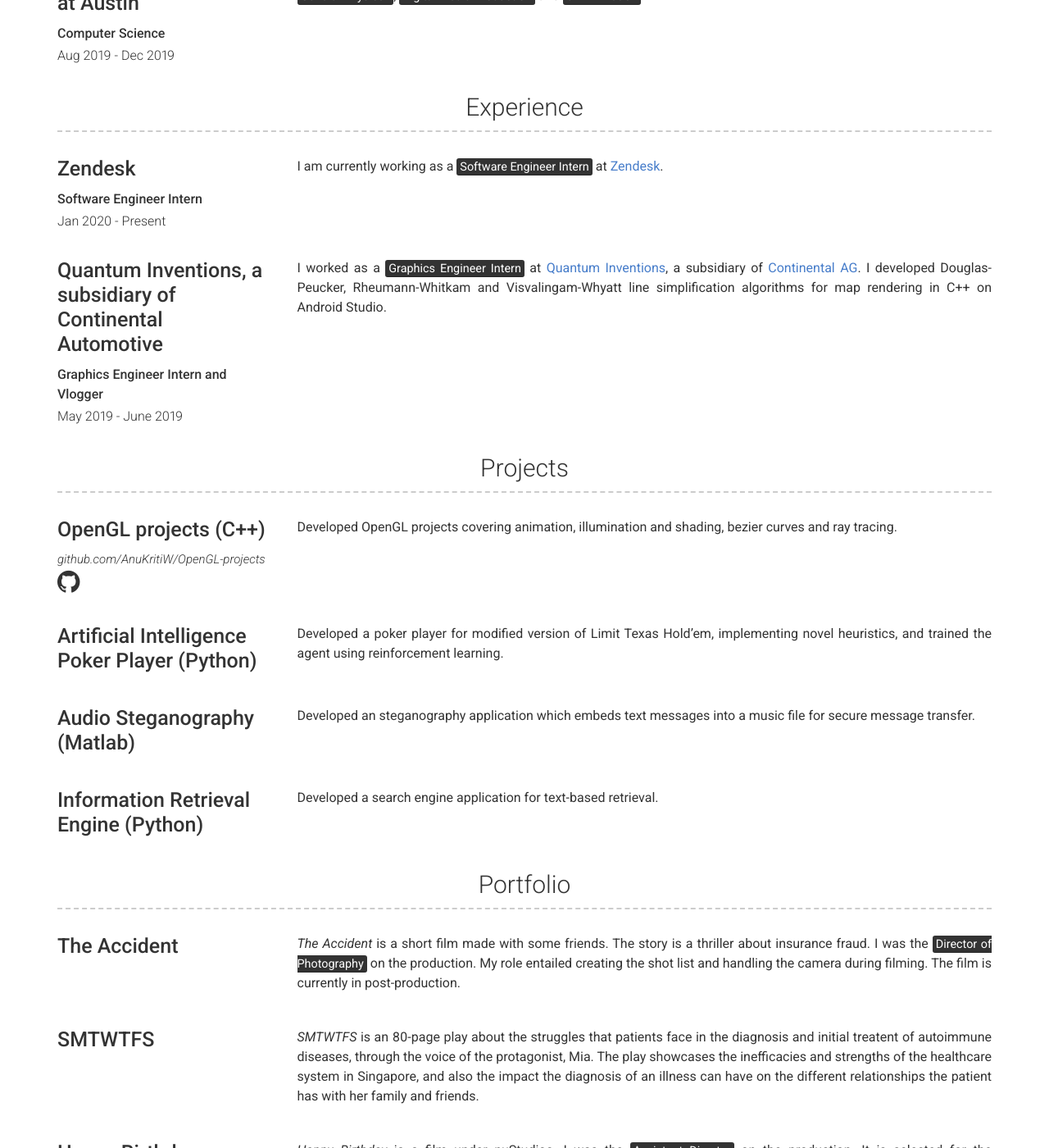
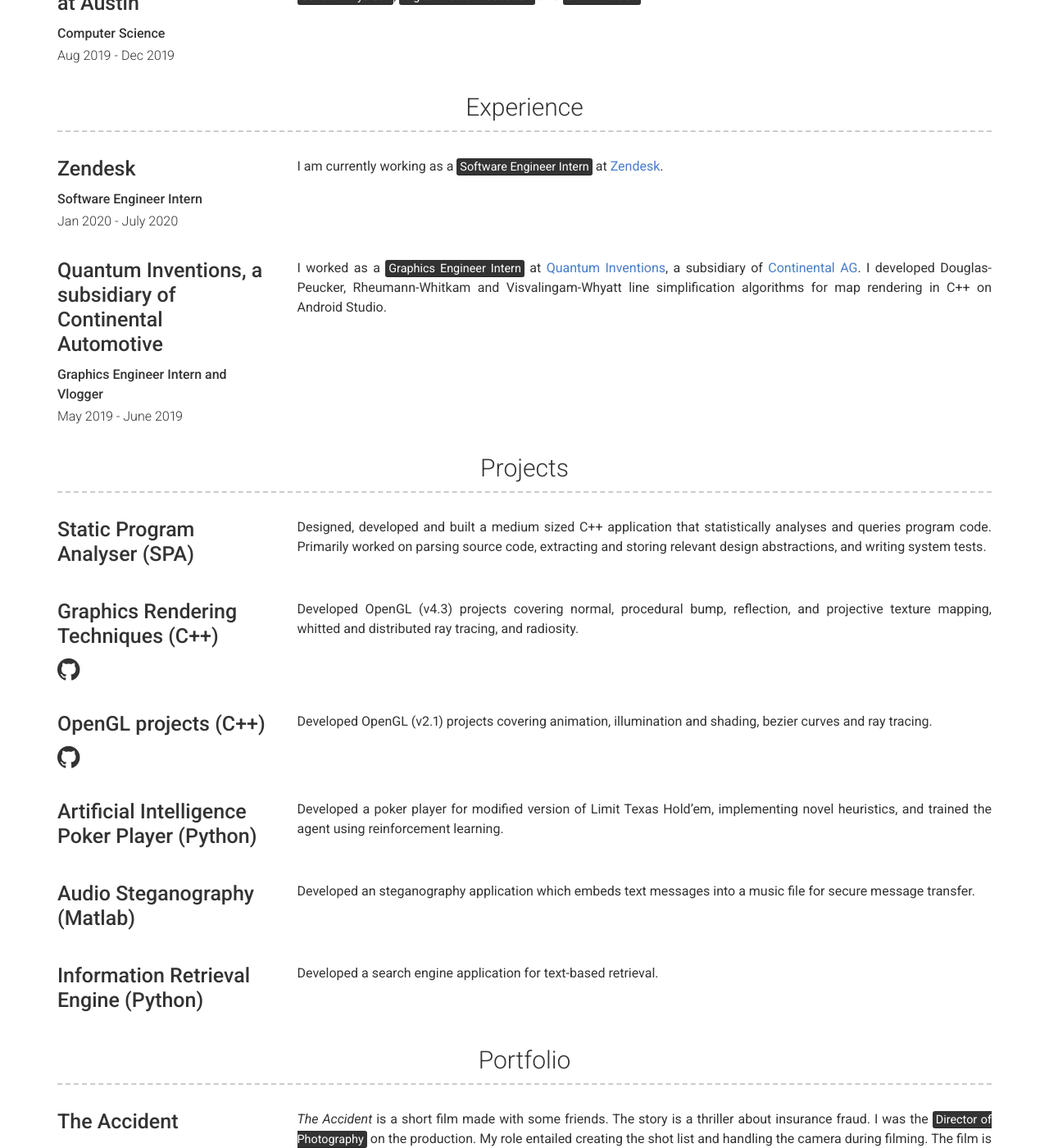
Before and after one commit to AnuKritiW/modern-resume-theme-site, a Jekyll site: the page built from index.md, in a window 1280 px wide and 1400 px high, scrolled down 1079 px. Shown: the whole window at 82% size. Built offline with Jekyll 4.4.1, drawn with Linux system fonts in a browser that asks for light colours.

Commit message:
redo changes.

```diff
--- a/_data/experience.yml
+++ b/_data/experience.yml
@@ -1,7 +1,7 @@
 - company: Zendesk
   # link: zendesk.com/
   job_title: Software Engineer Intern
-  dates: Jan 2020 - Present
+  dates: Jan 2020 - July 2020
   # quote: >
   #  Solving 21st century problems by diging holes and making game changing products like the *not a flamethrower*
   description: | # this will include new lines to allow paragraphs
--- a/_data/projects.yml
+++ b/_data/projects.yml
@@ -1,10 +1,27 @@
+- name: Static Program Analyser (SPA)
+  # link: github.com/AnuKritiW/OpenGL-projects
+  # github: AnuKritiW/OpenGL-projects
+#   quote: >
+#     This is probably one of the greatest apps ever created, if you don't agree you're probably wrong.
+  description: | # this will include new lines to allow paragraphs
+    Designed, developed and built a medium sized C++ application that statistically analyses and queries program code.
+    Primarily worked on parsing source code, extracting and storing relevant design abstractions, and writing system tests.
+
+- name: Graphics Rendering Techniques (C++)
+  # link: github.com/AnuKritiW/Graphics-Rendering-Techniques
+  github: AnuKritiW/Graphics-Rendering-Techniques
+#   quote: >
+#     This is probably one of the greatest apps ever created, if you don't agree you're probably wrong.
+  description: | # this will include new lines to allow paragraphs
+    Developed OpenGL (v4.3) projects covering normal, procedural bump, reflection, and projective texture mapping, whitted and distributed ray tracing, and radiosity.
+
 - name: OpenGL projects (C++)
-  link: github.com/AnuKritiW/OpenGL-projects
+  # link: github.com/AnuKritiW/OpenGL-projects
   github: AnuKritiW/OpenGL-projects
 #   quote: >
 #     This is probably one of the greatest apps ever created, if you don't agree you're probably wrong.
   description: | # this will include new lines to allow paragraphs
-    Developed OpenGL projects covering animation, illumination and shading, bezier curves and ray tracing.
+    Developed OpenGL (v2.1) projects covering animation, illumination and shading, bezier curves and ray tracing.
 
 - name: Artificial Intelligence Poker Player (Python)
   # link: github.com/AnuKritiW/OpenGL-projects
```
